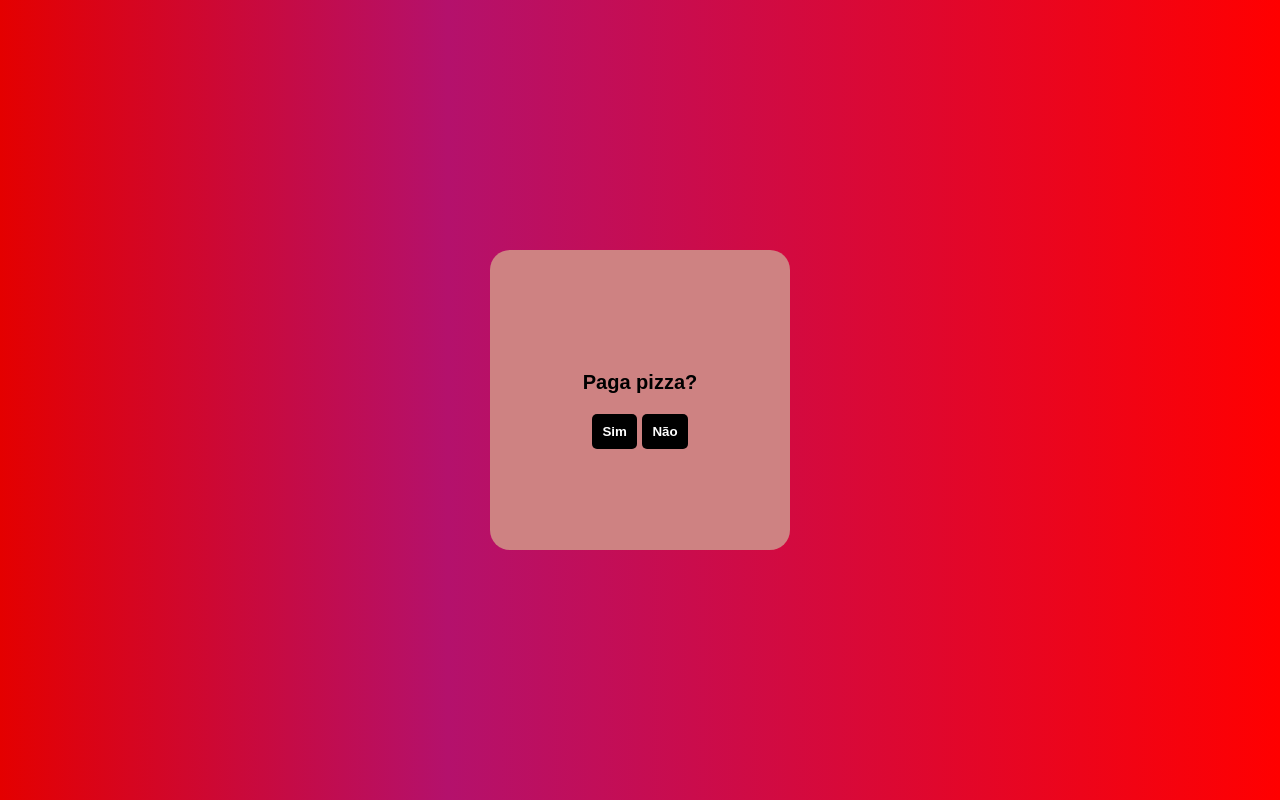
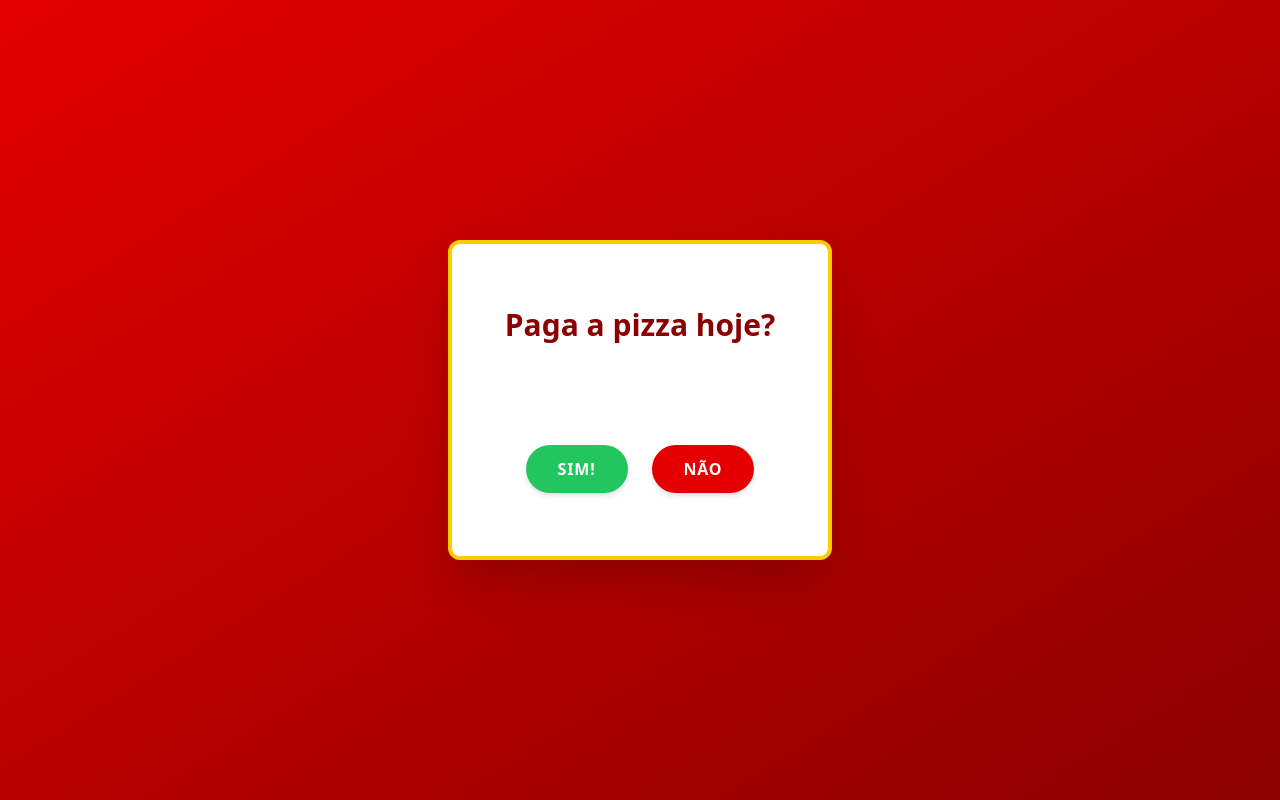
Before and after one commit to lucasmateus22/buttonEscape, a plain HTML site: page index.html in a window 1280 px wide. Drawn offline with nearby package versions, Linux system fonts and the light colour scheme.

Commit message:
Add files via upload

```diff
--- a/index.html
+++ b/index.html
@@ -1,70 +1,87 @@
 <!DOCTYPE html>
-<html lang="en">
+<html lang="pt-br">
 <head>
     <meta charset="UTF-8">
     <meta name="viewport" content="width=device-width, initial-scale=1.0">
-    <title>Teste</title>
+    <title>PIZZA TIME!</title>
+
+    <script src="https://cdn.tailwindcss.com"></script>
+
+    <script>
+      tailwind.config = {
+        theme: {
+          extend: {
+            colors: {
+              'pizza-red': '#E40000',
+              'pizza-dark': '#8B0000',
+              'pizza-crust': '#FFCC00',
+            },
+            keyframes: {
+                // Keyframe para o efeito de "fuga" (se fosse usado com :hover no CSS)
+                shake: {
+                    '0%, 100%': { transform: 'translateX(0)' },
+                    '20%, 60%': { transform: 'translateX(-5px)' },
+                    '40%, 80%': { transform: 'translateX(5px)' },
+                }
+            },
+            animation: {
+                shake: 'shake 0.5s ease-in-out',
+            }
+          }
+        }
+      }
+    </script>
+
     <style>
-        body{
-            display: flex;
-            flex-direction: column;
-            justify-content: center;
-            align-items: center;
-            height: 98vh;
-            outline: none;
-            background: rgb(228,0,0);
-background: linear-gradient(90deg, rgba(228,0,0,1) 0%, rgba(180,17,108,1) 35%, rgba(255,0,0,1) 100%);
+        /* Define a posição inicial relativa para que o JS possa mudá-la para 'absolute' */
+        #no {
+            position: relative;
+            transition: all 0.2s ease-out; /* Transição curta para o movimento JS */
         }
-        #box{
-            display: flex;
-            flex-direction: column;
-            justify-content: center;
-            align-items: center;
-            font-weight: bold;
-            font-size: 20px;
-            font-family: Arial, Helvetica, sans-serif;
-            border-radius: 20px;
-            background-color: rgb(206, 130, 130);
-            height: 300px;
-            width: 300px;
-        }
-        button{
-            transition: .9s;
-            border: none;
-            font-weight: bold;
-            padding: 10px;
-            border-radius: 5px;
-            background-color: black;
-            color: #fff;
-        }
-        button:hover{
-            cursor: pointer;
-            transition: .2s;
-            background-color: #fff;
-            color: red;
-            animation-name:hoverme;
-            animation-duration: 1s;
-        }
-        video{
+        #vid {
             display: none;
-            height: 80vh;
-            width: auto;
-            background-color: rgb(255, 255, 255);
         }
     </style>
+</head>
+<body class="flex flex-col items-center justify-center min-h-screen p-4
+             bg-gradient-to-br from-pizza-red to-pizza-dark font-sans overflow-hidden">
 
-</head>
-<body>
-    <video id="vid" width="320" height="240" controls loop>
+    <video id="vid" width="620" height="auto" controls loop
+           class="max-w-full max-h-[80vh] rounded-xl shadow-2xl bg-white/90">
         <source src="./WhatsApp Video 2023-07-25 at 10.23.07.mp4" type="video/mp4">
     </video>
-    <div id="box">
-        <p>Paga pizza?</p>
-        <div class="buttons-container">
-            <button id="yes" onclick="congrulations()">Sim</button>
-            <button id="no" href="./indexVid.html">Não</button>
+
+    <div id="box" class="flex flex-col items-center justify-around
+                        /* Layout e Tamanho */
+                        w-11/12 max-w-sm h-80 p-6
+                        /* Aparência */
+                        bg-white rounded-xl shadow-2xl border-4 border-pizza-crust
+                        text-gray-800 text-center transition-all duration-300">
+
+        <p class="text-3xl font-extrabold text-pizza-dark mb-6">
+            Paga a pizza hoje?
+        </p>
+
+        <div class="buttons-container flex space-x-6">
+
+            <button id="yes" onclick="congrulations()"
+                    class="py-3 px-8 rounded-full font-bold uppercase tracking-wider
+                           bg-green-500 text-white shadow-md transition-all duration-300
+                           hover:bg-green-600 hover:scale-105 hover:shadow-lg focus:outline-none">
+                Sim!
+            </button>
+
+            <a href="./indexVid.html" class="inline-block focus:outline-none">
+                <button id="no"
+                        class="py-3 px-8 rounded-full font-bold uppercase tracking-wider
+                               bg-pizza-red text-white shadow-md transition-all duration-300
+                               hover:bg-pizza-dark hover:scale-105 focus:outline-none">
+                    Não
+                </button>
+            </a>
         </div>
     </div>
+
     <script>
         let button = document.getElementById('no');
         let height = window.innerHeight - 100;
@@ -72,21 +89,27 @@ background: linear-gradient(90deg, rgba(228,0,0,1) 0%, rgba(180,17,108,1) 35%, r
 
         button.addEventListener('mouseover', function(){
             button.style.position = "absolute";
-            button.style.top = Math.random() * height + "px";
-            button.style.left = Math.random() * width + "px";
-        })
+            // Adicionado Math.random() * (variável - 50) para evitar que o botão saia da tela
+            button.style.top = Math.random() * (height - 50) + "px";
+            button.style.left = Math.random() * (width - 50) + "px";
+        });
     </script>
     <script>
         function congrulations(){
-            let videoTag = document.getElementById('vid').style.display;
-            if(videoTag == "block"){
-        document.getElementById('vid').style.display = 'none';
-        }else{
-        document.getElementById('vid').style.display = 'block';
+            let videoTag = document.getElementById('vid');
+            let boxTag = document.getElementById('box');
 
-    }
-};
-
+            // Alterna a visibilidade e controle de reprodução
+            if(videoTag.style.display === "block"){
+                videoTag.style.display = 'none';
+                boxTag.style.display = 'flex'; // Mostra a caixa de volta
+                videoTag.pause();
+            }else{
+                videoTag.style.display = 'block';
+                boxTag.style.display = 'none'; // Esconde a caixa
+                videoTag.play(); // Começa a tocar o vídeo
+            }
+        };
     </script>
 </body>
 </html>
```
Also changed, not shown: indexVid.html (+10 -15 lines).
